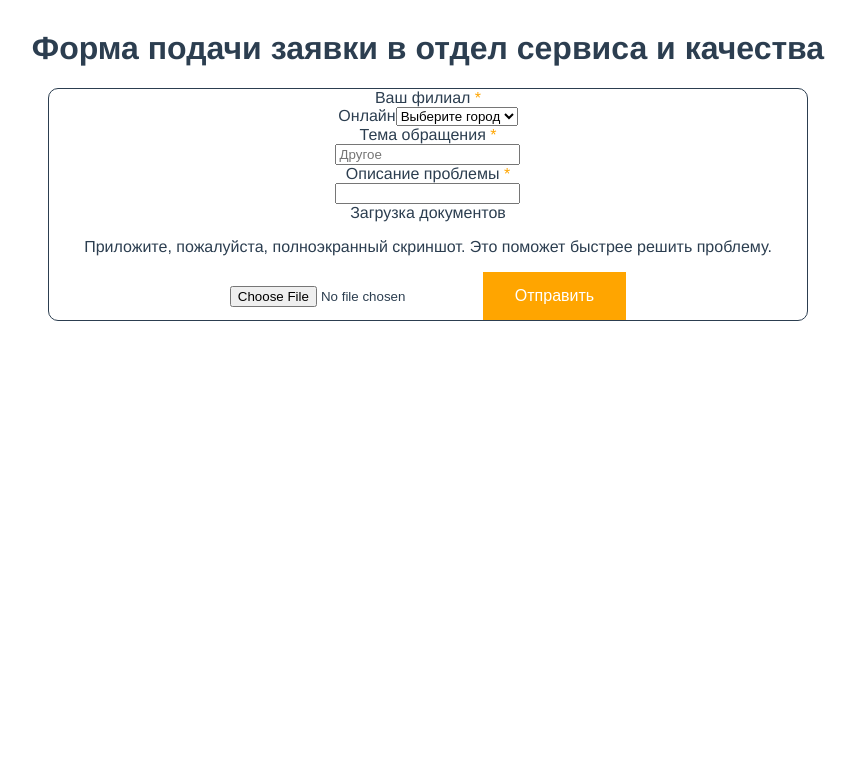
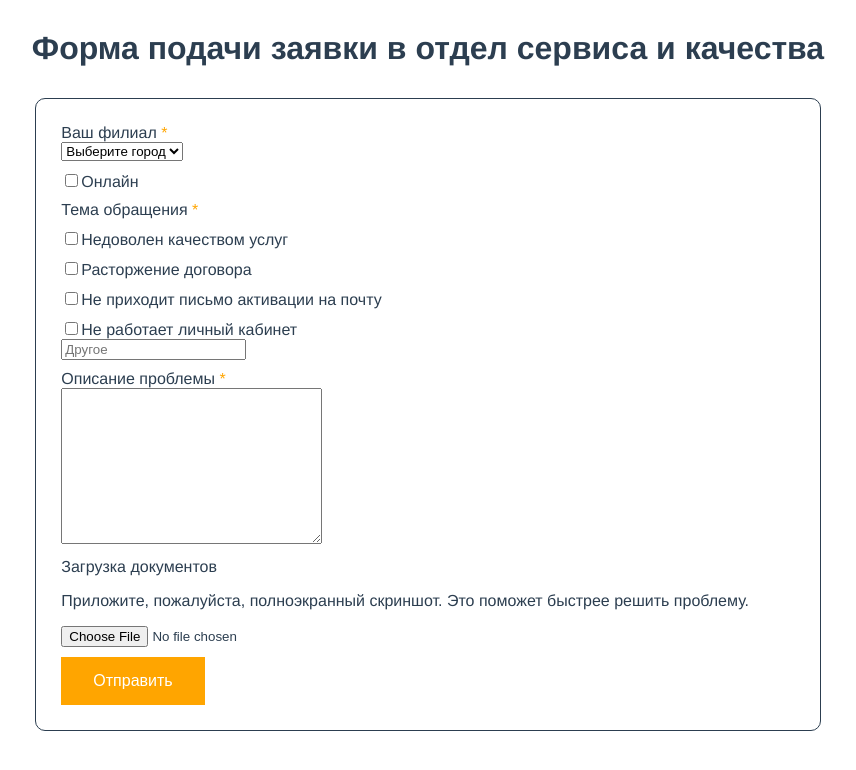
Before and after one commit to denisbotvinovskii/CheckBox, a Vue app in the folder checkBox/: page / in a window 1280 px wide. Shown: the top 770 px of the page, without its empty margins (212-1068 px from the left). Built offline with nearby package versions, Linux system fonts and the light colour scheme.

Commit message:
v0.3 only design

```diff
--- a/checkBox/src/App.vue
+++ b/checkBox/src/App.vue
@@ -4,14 +4,35 @@
 
     <div class="form">
       <div>Ваш филиал <span> *</span></div>
-      <label for="">Онлайн</label>
       <select name="" id="">
         <option selected>Выберите город</option>
       </select>
-      <div>Тема обращения <span>*</span></div>
+      <div>
+        <input type="checkbox" />
+        <label for="">Онлайн</label>
+      </div>
+      <div>
+        Тема обращения <span>*</span>
+        <div>
+          <input type="checkbox" />
+          <label for="">Недоволен качеством услуг</label>
+        </div>
+      </div>
+      <div>
+        <input type="checkbox" />
+        <label for="">Расторжение договора</label>
+      </div>
+      <div>
+        <input type="checkbox" />
+        <label for="">Не приходит письмо активации на почту</label>
+      </div>
+      <div>
+        <input type="checkbox" />
+        <label for="">Не работает личный кабинет</label>
+      </div>
       <input placeholder="Другое" type="text" />
       <div>Описание проблемы <span>*</span></div>
-      <input type="text" />
+      <textarea name="" id="" cols="30" rows="10"></textarea>
       <div>
         Загрузка документов
         <p>
@@ -20,7 +41,9 @@
         </p>
       </div>
       <input type="file" />
-      <button>Отправить</button>
+      <div>
+        <button>Отправить</button>
+      </div>
     </div>
   </div>
 </template>
@@ -34,11 +57,16 @@
   font-family: Avenir, Helvetica, Arial, sans-serif;
   -webkit-font-smoothing: antialiased;
   -moz-osx-font-smoothing: grayscale;
+  color: #2c3e50;
   text-align: center;
-  color: #2c3e50;
+
   margin-top: 30px;
 }
 .form {
+  text-align: left;
+  padding-left: 25px;
+  padding-bottom: 25px;
+  padding-top: 15px;
   width: 60%;
   height: 100%;
   border: 1px solid #2c3e50;
@@ -58,4 +86,11 @@ button {
   display: inline-block;
   font-size: 16px;
 }
+.problemBox {
+  height: 100%;
+  width: 10vh;
+}
+div {
+  margin-top: 10px;
+}
 </style>
```
